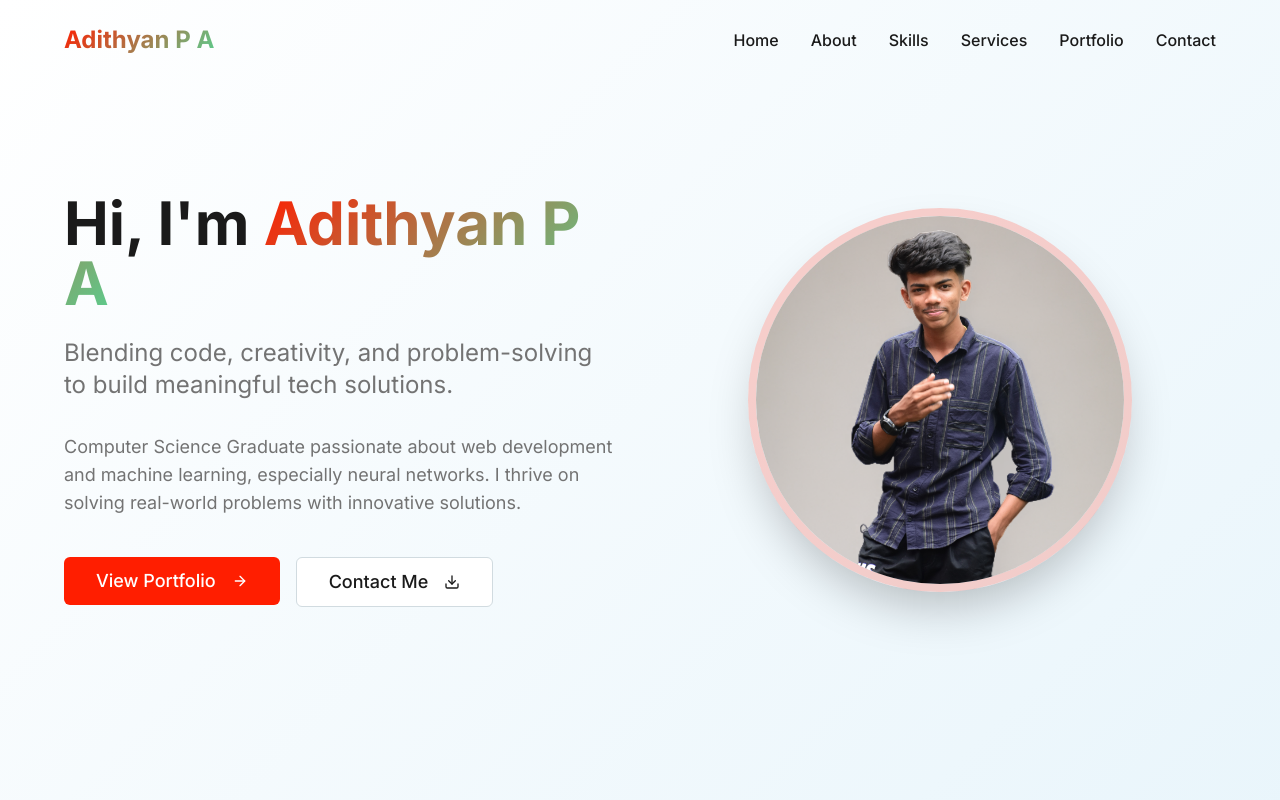
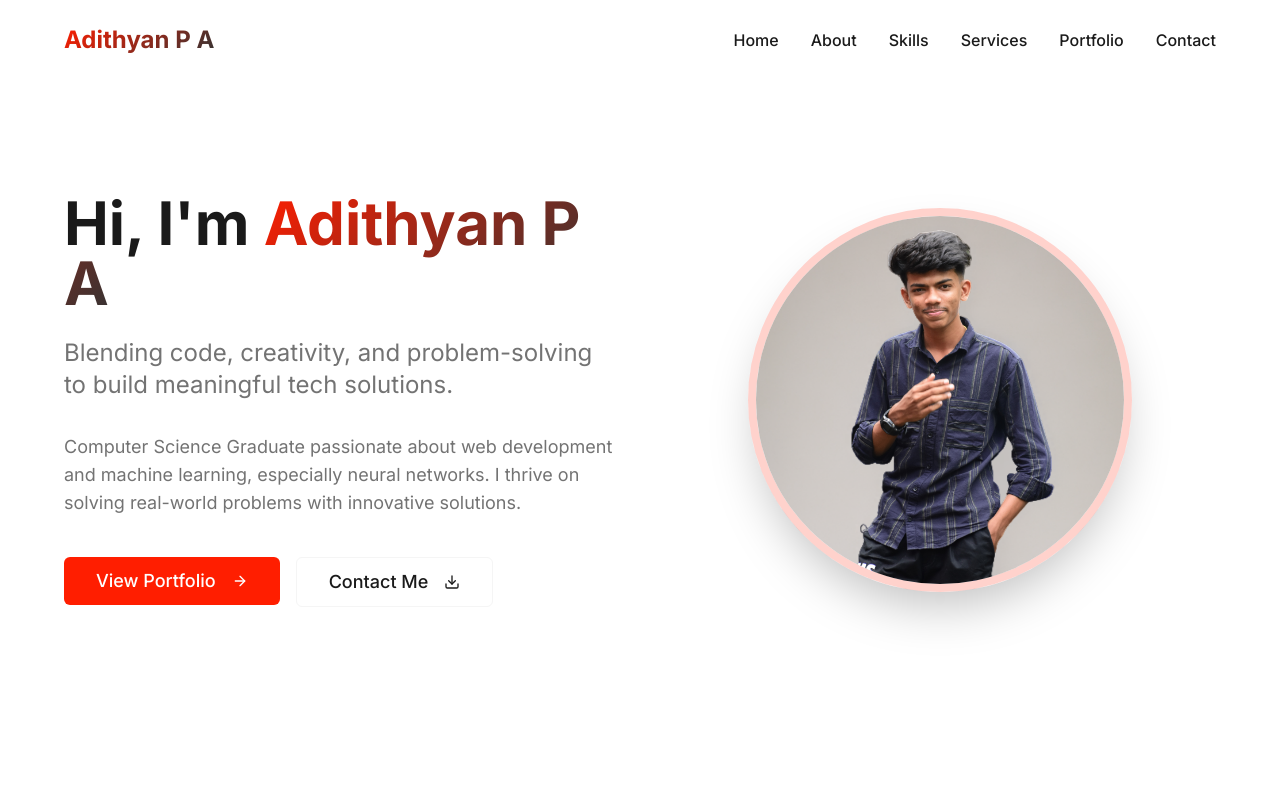
Before and after one commit to adithyan666/adithyan-portfolio-showcase-online, a React (Vite) app: page / in a window 1280 px wide. Shown: the top 800 px of the page. Built offline with nearby package versions, Linux system fonts and the light colour scheme.

Commit message:
Refactor: Reduce colors and improve minimalism

```diff
--- a/src/index.css
+++ b/src/index.css
@@ -8,10 +8,8 @@ All colors MUST be HSL.
 
 @layer base {
   :root {
-    /* Portfolio Color Palette */
+    /* Minimal Color Palette */
     --brightly-orange: 7 100% 50%;
-    --dimly-blue: 200 71% 95%;
-    --alert-green: 147 54% 58%;
 
     /* Design System Colors */
     --background: 0 0% 100%;
@@ -26,20 +24,20 @@ All colors MUST be HSL.
     --primary: var(--brightly-orange);
     --primary-foreground: 0 0% 100%;
 
-    --secondary: var(--dimly-blue);
+    --secondary: 0 0% 96%;
     --secondary-foreground: 0 0% 10%;
 
-    --muted: 200 20% 92%;
+    --muted: 0 0% 96%;
     --muted-foreground: 0 0% 45%;
 
-    --accent: var(--alert-green);
-    --accent-foreground: 0 0% 10%;
+    --accent: 0 0% 10%;
+    --accent-foreground: 0 0% 100%;
 
     --destructive: 0 84.2% 60.2%;
     --destructive-foreground: 0 0% 100%;
 
-    --border: 200 20% 85%;
-    --input: 200 20% 85%;
+    --border: 0 0% 90%;
+    --input: 0 0% 96%;
     --ring: var(--brightly-orange);
 
     --radius: 0.5rem;
@@ -74,13 +72,13 @@ All colors MUST be HSL.
     --primary: var(--brightly-orange);
     --primary-foreground: 0 0% 100%;
 
-    --secondary: 200 30% 20%;
+    --secondary: 0 0% 15%;
     --secondary-foreground: 0 0% 95%;
 
     --muted: 0 0% 15%;
     --muted-foreground: 0 0% 65%;
 
-    --accent: var(--alert-green);
+    --accent: 0 0% 95%;
     --accent-foreground: 0 0% 10%;
 
     --destructive: 0 62.8% 30.6%;
@@ -112,16 +110,16 @@ All colors MUST be HSL.
 }
 
 @layer utilities {
-  /* Portfolio-specific animations and utilities */
+  /* Minimal design utilities */
   .gradient-text {
-    background: linear-gradient(135deg, hsl(var(--brightly-orange)), hsl(var(--alert-green)));
+    background: linear-gradient(135deg, hsl(var(--brightly-orange)), hsl(0, 0%, 20%));
     background-clip: text;
     -webkit-background-clip: text;
     -webkit-text-fill-color: transparent;
   }
 
   .hero-gradient {
-    background: linear-gradient(135deg, hsl(var(--background)), hsl(var(--dimly-blue)));
+    background: hsl(var(--background));
   }
 
   .section-padding {
--- a/tailwind.config.ts
+++ b/tailwind.config.ts
@@ -23,8 +23,6 @@ export default {
 			},
 			colors: {
 				'brightly-orange': 'hsl(var(--brightly-orange))',
-				'dimly-blue': 'hsl(var(--dimly-blue))',
-				'alert-green': 'hsl(var(--alert-green))',
 				border: 'hsl(var(--border))',
 				input: 'hsl(var(--input))',
 				ring: 'hsl(var(--ring))',
```
